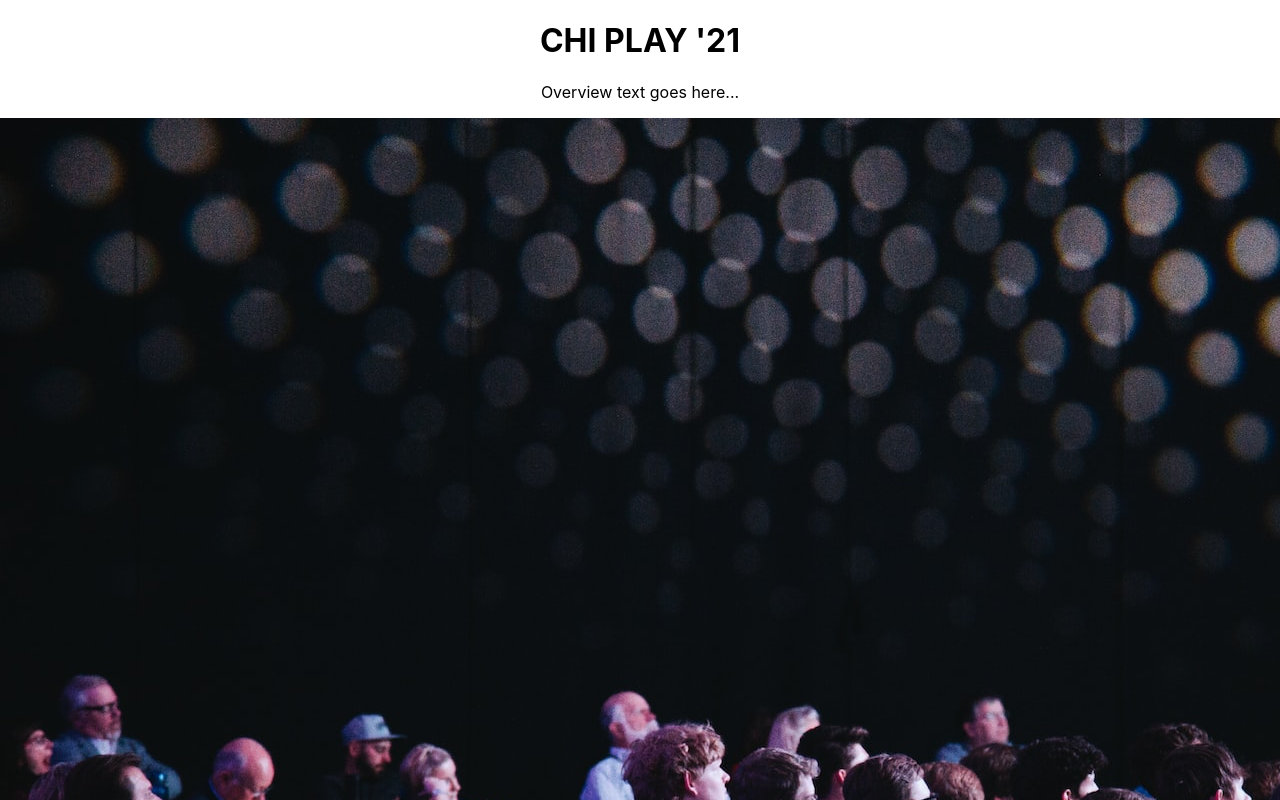
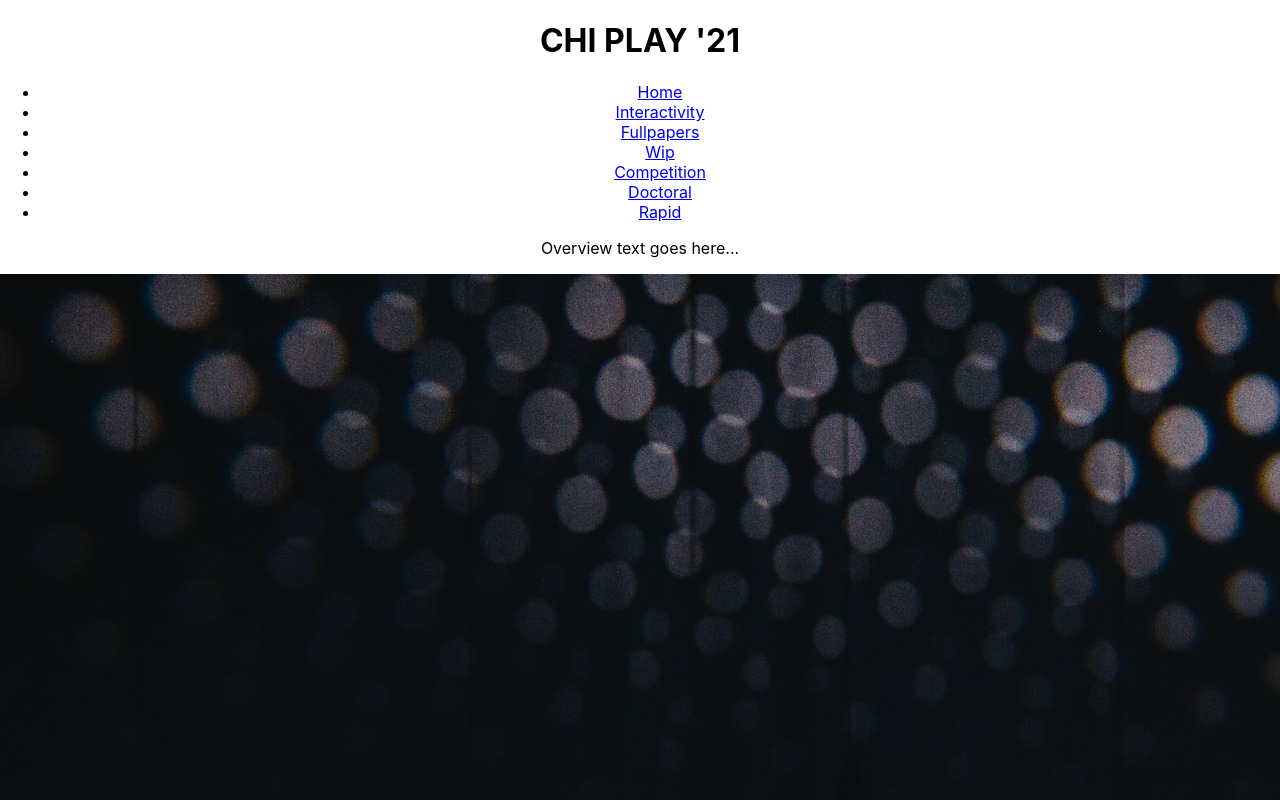
Before and after one commit to Ankers261/KF6012, a React (Create React App) app in the folder assignment-app/: page / in a window 1280 px wide. Shown: the top 800 px of the page. Built offline with nearby package versions, Linux system fonts and the light colour scheme.

Commit message:
Adding routes and pages

```diff
--- a/assignment-app/src/App.js
+++ b/assignment-app/src/App.js
@@ -1,7 +1,13 @@
 import './App.css';
 import Home from './Home';
 import React from 'react';
-import {BrowserRouter as Router, Link, Route, Routes} from 'react-router-dom';
+import Interactivity from './Interactivity';
+import Fullpapers from './Fullpapers';
+import Wip from './Wip';
+import Competition from './Competition';
+import Doctoral from './Doctoral';
+import Rapid from './Rapid';
+import {BrowserRouter as Router, Route, Routes} from 'react-router-dom';
 
 function App() {
   return (
@@ -9,6 +15,13 @@
       <Router>
         <Routes>
           <Route path ="/" element = {<Home/>}/>
+          <Route path = "/Interactivity" element = {<Interactivity/>} />
+          <Route path = "/Fullpapers" element = {<Fullpapers/>} />
+          <Route path = "/Wip" element = {<Wip/>} />
+          <Route path = "/Competition" element = {<Competition/>} />
+          <Route path = "/Doctoral" element = {<Doctoral/>} />
+          <Route path = "/Rapid" element = {<Rapid/>} />
+
         </Routes>
       </Router>
     </div>
--- /dev/null
+++ b/assignment-app/src/Competition.js
@@ -0,0 +1,14 @@
+import Footer from './Footer';
+import Navbar from './Navbar';
+
+function Competition() {
+    return (
+      <div className="Competition">
+        <h2>Competition</h2>
+        <Navbar/>
+        <Footer/>
+      </div>
+    );
+  }
+
+  export default Competition;
--- /dev/null
+++ b/assignment-app/src/Doctoral.js
@@ -0,0 +1,14 @@
+import Footer from './Footer';
+import Navbar from './Navbar';
+
+function Doctoral() {
+    return (
+      <div className="Doctoral">
+        <h2>Doctoral</h2>
+        <Navbar/>
+        <Footer/>
+      </div>
+    );
+  }
+
+  export default Doctoral;
--- /dev/null
+++ b/assignment-app/src/Fullpapers.js
@@ -0,0 +1,14 @@
+import Footer from './Footer';
+import Navbar from './Navbar';
+
+function Fullpapers() {
+    return (
+      <div className="Fullpapers">
+        <h2>Fullpapers</h2>
+        <Navbar/>
+        <Footer/>
+      </div>
+    );
+  }
+
+  export default Fullpapers;
--- a/assignment-app/src/Home.js
+++ b/assignment-app/src/Home.js
@@ -6,9 +6,9 @@
   return (
     <div className="Home">
         <h1>CHI PLAY '21</h1>
+        <Navbar/>
         <p>Overview text goes here...</p>
         <img src = {homeImage} alt = "Conference hall"/>
-        <Navbar/>
         <Footer/>
     </div>
   );
--- /dev/null
+++ b/assignment-app/src/Interactivity.js
@@ -0,0 +1,14 @@
+import Footer from './Footer';
+import Navbar from './Navbar';
+
+function Interactivity() {
+    return (
+      <div className="Interactivity">
+        <h2>Interactivity</h2>
+        <Navbar/>
+        <Footer/>
+      </div>
+    );
+  }
+
+  export default Interactivity;
--- a/assignment-app/src/Navbar.js
+++ b/assignment-app/src/Navbar.js
@@ -3,7 +3,15 @@
 function Navbar() {
     return (
       <div className="Navbar">
-          <Link></Link>
+        <ul>
+          <li><Link to = "/">Home</Link></li>
+          <li><Link to = "/Interactivity">Interactivity</Link></li>
+          <li><Link to = "/Fullpapers">Fullpapers</Link></li>
+          <li><Link to = "/Wip">Wip</Link></li>
+          <li><Link to = "/Competition">Competition</Link></li>
+          <li><Link to = "/Doctoral">Doctoral</Link></li>
+          <li><Link to = "/Rapid">Rapid</Link></li>
+        </ul>
       </div>
     );
   }
--- /dev/null
+++ b/assignment-app/src/Rapid.js
@@ -0,0 +1,14 @@
+import Footer from './Footer';
+import Navbar from './Navbar';
+
+function Rapid() {
+    return (
+      <div className="Rapid">
+        <h2>Rapid</h2>
+        <Navbar/>
+        <Footer/>
+      </div>
+    );
+  }
+
+  export default Rapid;
--- /dev/null
+++ b/assignment-app/src/Wip.js
@@ -0,0 +1,14 @@
+import Footer from './Footer';
+import Navbar from './Navbar';
+
+function Wip() {
+    return (
+      <div className="Wip">
+        <h2>Wip</h2>
+        <Navbar/>
+        <Footer/>
+      </div>
+    );
+  }
+
+  export default Wip;
```
